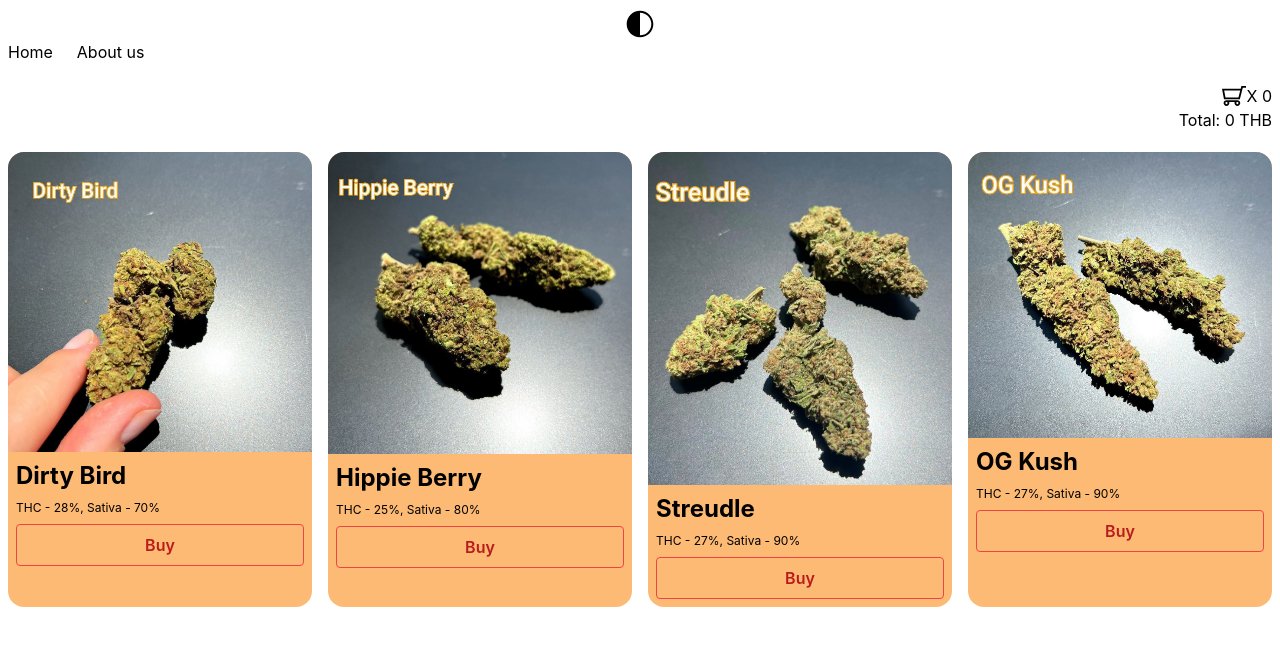
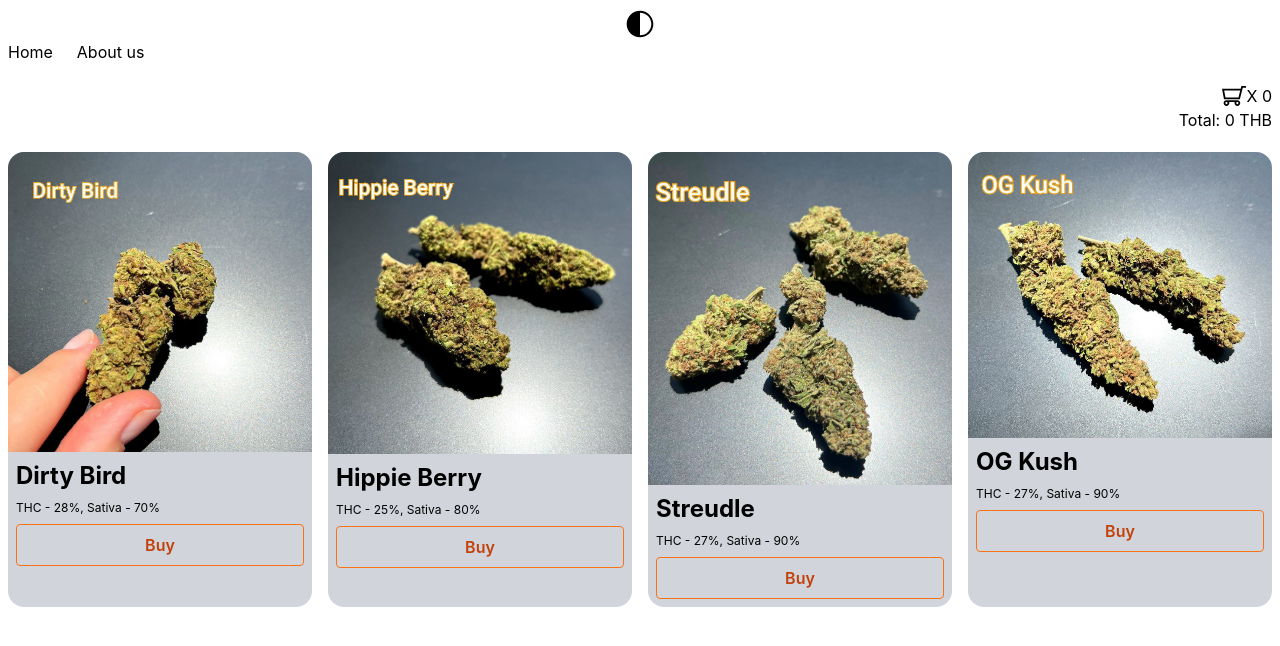
Before and after one commit to totsamiyznakomiy/reactmentoring, a React (Create React App) app: page / in a window 1280 px wide. Shown: the top 646 px of the page. Built offline with nearby package versions, Linux system fonts and the light colour scheme.

Commit message:
загрузка

```diff
--- /dev/null
+++ b/src/components/LoadingStart/index.js
@@ -0,0 +1,11 @@
+const LoadingStart = ({ message }) => {
+    return (
+      <div className="flex justify-center items-center h-[70vh]">
+        <div className="text-4xl">Lading in progress!</div>
+        <div>{message}</div>
+        <img src="/public/gif/giphy.gif" alt="loading..." />
+      </div>
+    );
+  };
+
+  export default LoadingStart;
--- a/src/components/MenuCard/index.js
+++ b/src/components/MenuCard/index.js
@@ -12,7 +12,7 @@ const MenuCard = ({ item }) => {
   return (
     <div
       className={
-        "bg-orange-300 rounded-2xl overflow-hidden shadow-lg" + style.card
+        "bg-gray-300 rounded-2xl overflow-hidden shadow-lg" + style.card
       }
     >
       <img src={item.image} className="w-full" />
@@ -23,7 +23,7 @@ const MenuCard = ({ item }) => {
         <div className="py-2">{ingredients}</div>
         <button
           onClick={() => dispatch(addToCart(item))}
-          className="w-full bg-transparent hover:bg-red-500 text-red-700 font-semibold hover:text-white py-2 px-4 border border-red-500 hover:border-transparent rounded"
+          className="w-full bg-transparent hover:bg-orange-500 text-orange-700 font-semibold hover:text-black py-2 px-4 border border-orange-500 hover:border-transparent rounded"
         >
           Buy
         </button>
```
Also changed, not shown: public/gif/giphy.gif (added), public/jpeg/Temple.jpg (added).
